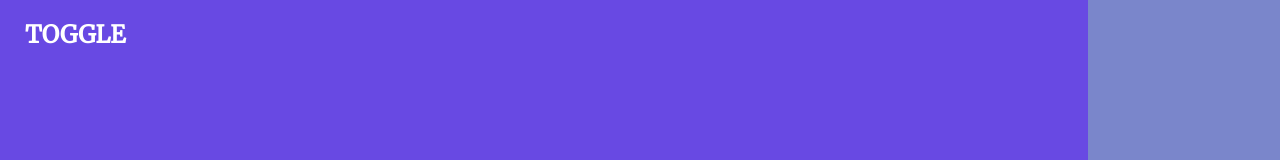
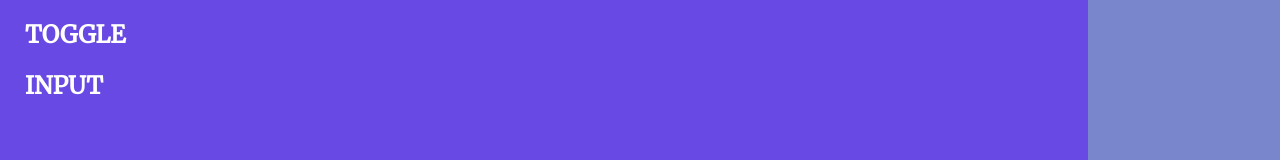
Before and after one commit to dgillen27/animation_collection, a React (Create React App) app: page / in a window 1280 px wide. Both pictures are taken after a click on the element 47 px from the left and 47 px from the top of the page. Shown: the part 183-343 px from the top of the page. Built offline with nearby package versions, Linux system fonts and the light colour scheme.

Commit message:
added new menu items

```diff
--- a/src/components/OpenMenu.jsx
+++ b/src/components/OpenMenu.jsx
@@ -8,6 +8,7 @@ function OpenMenu(props) {
         <h2>WELCOME/HOVER ANIMATION</h2>
         <h2>BUTTONS</h2>
         <h2>TOGGLE</h2>
+        <h2>INPUT</h2>
       </div>
     </div>
   )
```
